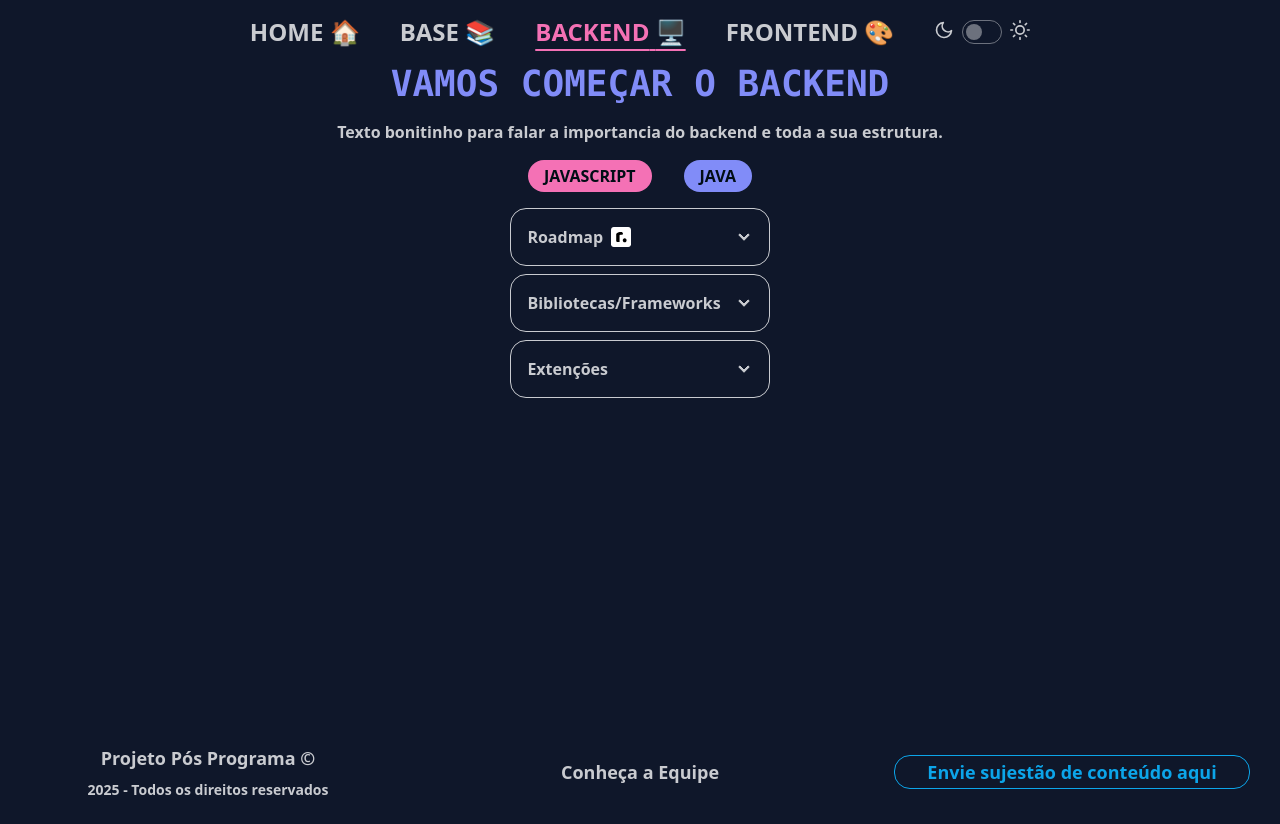
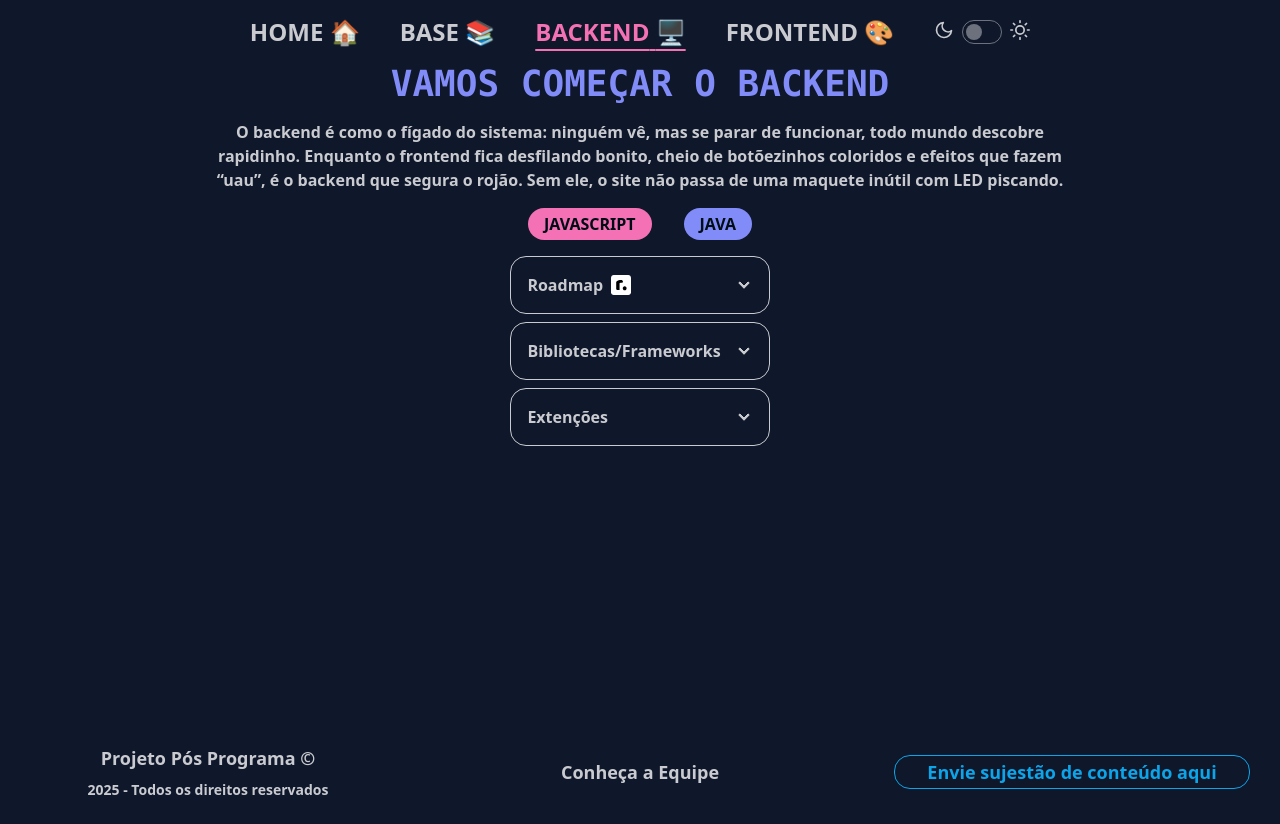
Before and after one commit to Guia-Estudos-Gen/guia-estudos-front, a React (Vite) app: page /backend/javascript-backend in a window 1280 px wide. Built offline with nearby package versions, Linux system fonts and the light colour scheme.

Commit message:
Alteração de imagem no back e texto de recpção

```diff
--- a/src/components/general/Backend.tsx
+++ b/src/components/general/Backend.tsx
@@ -1,21 +1,47 @@
-import { NavLink, Outlet } from "react-router-dom"
+import { NavLink, Outlet } from "react-router-dom";
 
 function Backend() {
   return (
     <div className="space-y-4 flex flex-col items-center">
-      <h1 className="text-4xl font-bold font-mono uppercase text-secondary">Vamos começar o backend</h1>
-      <p className="font-semibold ">Texto bonitinho para falar a importancia do backend e toda a sua estrutura.</p>
+      <h1 className="text-4xl font-bold font-mono uppercase text-secondary">
+        Vamos começar o backend
+      </h1>
+      <p className="font-semibold w-2/3 text-center">
+        O backend é como o fígado do sistema: ninguém vê, mas se parar de
+        funcionar, todo mundo descobre rapidinho. Enquanto o frontend fica
+        desfilando bonito, cheio de botõezinhos coloridos e efeitos que fazem
+        “uau”, é o backend que segura o rojão. Sem ele, o site não passa de uma
+        maquete inútil com LED piscando.
+      </p>
 
       <nav>
         <ul className="flex gap-8 uppercase font-bold">
-          <NavLink className={({ isActive }: { isActive: boolean }) => `text-primary-content px-4 py-1 rounded-full ${isActive ? 'bg-accent' : 'bg-secondary'}`} to='javascript-backend'>JavaScript</NavLink>
-          <NavLink className={({ isActive }: { isActive: boolean }) => `text-primary-content px-4 py-1 rounded-full ${isActive ? 'bg-accent' : 'bg-secondary'}`} to='java-backend'>Java</NavLink>
+          <NavLink
+            className={({ isActive }: { isActive: boolean }) =>
+              `text-primary-content px-4 py-1 rounded-full ${
+                isActive ? "bg-accent" : "bg-secondary"
+              }`
+            }
+            to="javascript-backend"
+          >
+            JavaScript
+          </NavLink>
+          <NavLink
+            className={({ isActive }: { isActive: boolean }) =>
+              `text-primary-content px-4 py-1 rounded-full ${
+                isActive ? "bg-accent" : "bg-secondary"
+              }`
+            }
+            to="java-backend"
+          >
+            Java
+          </NavLink>
         </ul>
       </nav>
 
       <Outlet />
     </div>
-  )
+  );
 }
 
-export default Backend
+export default Backend;
--- a/src/components/languages/java/JavaBase.tsx
+++ b/src/components/languages/java/JavaBase.tsx
@@ -75,7 +75,7 @@ function JavaBase() {
                   ótima ferramenta para quem está começando ou quer se orientar
                   melhor no mar de conteúdos da área tech. Se quiser, posso te
                   mostrar um exemplo de roadmap para desenvolvedor full stack ou
-                  te ajudar a montar o seu. 😄💻🧭
+                  te ajudar a montar o seu.
                 </p>
                 <a
                   href="https://roadmap.sh"
@@ -92,7 +92,7 @@ function JavaBase() {
         <div className="collapse collapse-arrow bg-base-100 border border-base-content">
           <input type="radio" name="my-accordion-2" />
           <div className="collapse-title font-semibold">
-            Cookbook Generation 🚀
+            Cookbook Generation
           </div>
           <div className="collapse-content text-sm">
             <div className="hero-content flex-col lg:flex-row-reverse">
@@ -102,7 +102,7 @@ function JavaBase() {
                 alt="cookbook exemplo"
               />
               <div>
-                <h1 className="text-5xl font-bold">Cookbook Generation 🚀</h1>
+                <h1 className="text-5xl font-bold">Cookbook Generation </h1>
                 <p className="py-6">
                   O site da Generation reúne materiais, projetos e exemplos
                   práticos para apoiar o aprendizado em programação. É ótimo para
@@ -133,7 +133,7 @@ function JavaBase() {
                 alt="W3Schools"
               />
               <div>
-                <h1 className="text-5xl font-bold">W3Schools 🚀</h1>
+                <h1 className="text-5xl font-bold">W3Schools </h1>
                 <p className="py-6">
                   O site W3Schools é uma plataforma educacional online voltada
                   para o ensino de tecnologias web e programação. Ele oferece
@@ -169,12 +169,12 @@ function JavaBase() {
           <div className="collapse-content text-sm">
             <div className="hero-content flex-col lg:flex-row-reverse">
               <img
-                src="https://ik.imagekit.io/7lmae3nvh/Guia%20estudos/image.png?updatedAt=1755702876226"
+                src="https://ik.imagekit.io/7lmae3nvh/image.png?updatedAt=1755703544635"
                 className="max-w-sm rounded-lg shadow-2xl h-60"
                 alt="docType"
               />
               <div>
-                <h1 className="text-5xl font-bold">Java Documentação 🚀</h1>
+                <h1 className="text-5xl font-bold">Java Documentação </h1>
                 <p className="py-6">
                   O site Oracle Java Documentation funciona como o portal oficial
                   e completo para desenvolvedores que usam Java. Ele oferece
@@ -207,7 +207,7 @@ function JavaBase() {
                 alt="docType"
               />
               <div>
-                <h1 className="text-5xl font-bold">Comandos Git 🚀</h1>
+                <h1 className="text-5xl font-bold">Comandos Git </h1>
                 <p className="py-6">
                   O site Comandos Git é um guia prático e bem estruturado para
                   aprender Git do básico ao avançado. Ele oferece instruções passo
--- a/src/components/languages/javascript/JsBack.tsx
+++ b/src/components/languages/javascript/JsBack.tsx
@@ -151,7 +151,7 @@ function JsBack() {
                 ferramenta para quem está começando ou quer se orientar melhor
                 no mar de conteúdos da área tech. Se quiser, posso te mostrar um
                 exemplo de roadmap para desenvolvedor full stack ou te ajudar a
-                montar o seu. 😄💻🧭
+                montar o seu.
               </p>
               <button className="btn btn-secondary">
                 <a href="https://roadmap.sh/backend" target="_blank">
--- a/src/components/languages/javascript/JsBase.tsx
+++ b/src/components/languages/javascript/JsBase.tsx
@@ -75,7 +75,7 @@ function JsBase() {
                   ótima ferramenta para quem está começando ou quer se orientar
                   melhor no mar de conteúdos da área tech. Se quiser, posso te
                   mostrar um exemplo de roadmap para desenvolvedor full stack ou
-                  te ajudar a montar o seu. 😄💻🧭
+                  te ajudar a montar o seu.
                 </p>
                 <a
                   href="https://roadmap.sh"
@@ -91,7 +91,7 @@ function JsBase() {
         <div className="collapse collapse-arrow bg-base-100 border border-base-content">
           <input type="checkbox" name="my-accordion-2" />
           <div className="collapse-title font-semibold">
-            Cookbook Generation 🚀
+            Cookbook Generation
           </div>
           <div className="collapse-content text-sm">
             <div className="hero-content flex-col lg:flex-row-reverse">
--- a/src/components/languages/javascript/JsFront.tsx
+++ b/src/components/languages/javascript/JsFront.tsx
@@ -130,7 +130,7 @@ function JsFront() {
                 ferramenta para quem está começando ou quer se orientar melhor
                 no mar de conteúdos da área tech. Se quiser, posso te mostrar um
                 exemplo de roadmap para desenvolvedor full stack ou te ajudar a
-                montar o seu. 😄💻🧭
+                montar o seu.
               </p>
               <button className="btn btn-secondary">
                 <a href="https://roadmap.sh/frontend" target="_blank">
```
